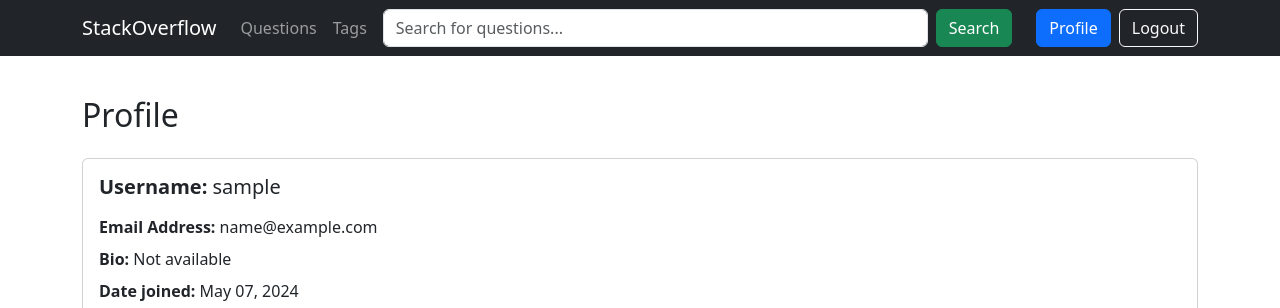
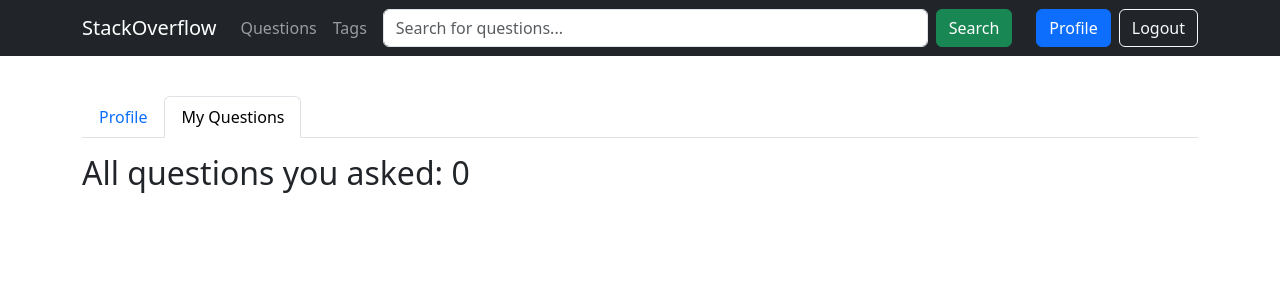
Before and after one commit to AdrianTworek/stackoverflow-clone, a Django app: page /users/profile/questions/ in a window 1280 px wide. Shown: the top 308 px of the page. Run offline with Django 5.2, Linux system fonts and the light colour scheme; the visitor is signed in with stand-in values (Sample User, id 1); data that the repository does not hold is empty.

Commit message:
feat: add navigation tabs in user profile and list one's questions

```diff
--- a/app/users/templates/users/profile.html
+++ b/app/users/templates/users/profile.html
@@ -5,8 +5,20 @@
 {% endblock %}
 
 {% block content %}
+  {% url 'main:users:profile' as users_profile_url %}
+  {% url 'main:users:user_questions' as user_questions_url %}
+
   <div class="container">
-    <h2>Profile</h2>
+    <ul class="nav nav-tabs mb-3">
+      <li class="nav-item">
+        <a class="nav-link {% if request.path == users_profile_url %}active{% endif %}" href="{% url 'main:users:profile' %}">Profile</a>
+      </li>
+      <li class="nav-item">
+        <a class="nav-link {% if request.path == user_questions_url %}active{% endif %}" href={% url 'main:users:user_questions' %}>My Questions</a>
+      </li>
+    </ul>
+    {% if request.path == users_profile_url %}
+      <h2>Profile Info</h2>
       <div class="card mt-4">
         <div class="card-body">
           <h5 class="card-title mb-3"><strong>Username:</strong> {{ user.username }}</h5>
@@ -19,5 +31,18 @@
           </div>
         </div>
       </div>
+    {% elif request.path == user_questions_url %}
+      <h2>All questions you asked: {{ questions_count }}</h2>
+      {% for question in questions %}
+        <div class="card my-3">
+          <div class="card-body">
+            <h5 class="card-title">{{ question.title }}</h5>
+          </div>
+          <div class="card-footer">
+            <a href="{% url 'main:questions:question_detail' question.id %}" class="btn btn-info">View Question</a>
+          </div>
+        </div>
+      {% endfor %}
+    {% endif %}
   </div>
 {% endblock %}
```
Lines whose indentation alone changed are shown as unchanged.
